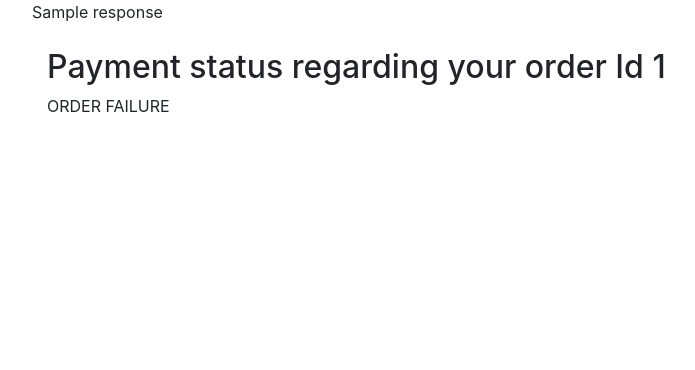
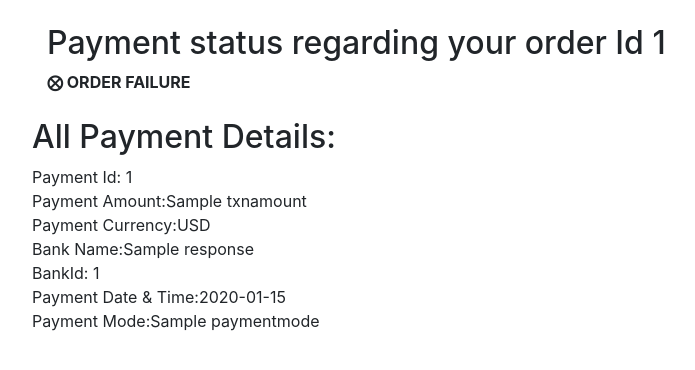
Before and after one commit to Parthiv586/MyAwesomeCart, a Django app: template shop/templates/shop/paymentstatus.html in a window 1280 px wide. Shown: the part 56-426 px from the top of the page, without its empty margins (53-748 px from the left). Run offline with Django 3.2, Linux system fonts and the light colour scheme; the template is opened without the code that fills it: most values are stand-ins (such as "Sample title", 1, 10 or a date in 2020); some libraries are stand-ins or nearby versions.

Commit message:
paytm added

```diff
--- a/shop/templates/shop/basic.html
+++ b/shop/templates/shop/basic.html
@@ -1,23 +1,29 @@
 <!doctype html>
 <html lang="en">
+
 <head>
   <!-- Required meta tags -->
   <meta charset="utf-8">
   <meta name="viewport" content="width=device-width, initial-scale=1, shrink-to-fit=no">
 
   <!-- Bootstrap CSS -->
-    <link rel="stylesheet" href="https://stackpath.bootstrapcdn.com/bootstrap/4.2.1/css/bootstrap.min.css" integrity="sha384-GJzZqFGwb1QTTN6wy59ffF1BuGJpLSa9DkKMp0DgiMDm4iYMj70gZWKYbI706tWS" crossorigin="anonymous">
+  <link rel="stylesheet" href="https://stackpath.bootstrapcdn.com/bootstrap/4.2.1/css/bootstrap.min.css"
+    integrity="sha384-GJzZqFGwb1QTTN6wy59ffF1BuGJpLSa9DkKMp0DgiMDm4iYMj70gZWKYbI706tWS" crossorigin="anonymous">
 
   <title>{% block title%} {% endblock %}</title>
-     <style>
-       {% block css %} {% endblock %}
-  </style>
+
+  {% block css %}
+
+  {% endblock %}
+
 </head>
+
 <body>
 
   <nav class="navbar navbar-expand-lg navbar-dark bg-dark">
     <a class="navbar-brand" href="/shop">My Awesome Cart</a>
-  <button class="navbar-toggler" type="button" data-toggle="collapse" data-target="#navbarSupportedContent" aria-controls="navbarSupportedContent" aria-expanded="false" aria-label="Toggle navigation">
+    <button class="navbar-toggler" type="button" data-toggle="collapse" data-target="#navbarSupportedContent"
+      aria-controls="navbarSupportedContent" aria-expanded="false" aria-label="Toggle navigation">
       <span class="navbar-toggler-icon"></span>
     </button>
 
@@ -45,10 +51,12 @@
 
       </ul>
       <form method='get' action='/shop/search/' class="form-inline my-2 my-lg-0">
-      <input class="form-control mr-sm-2" type="search" placeholder="Search" aria-label="Search" name="search" id="search">
+        <input class="form-control mr-sm-2" type="search" placeholder="Search" aria-label="Search" name="search"
+          id="search">
         <button class="btn btn-outline-success my-2 my-sm-0" type="submit">Search</button>
       </form>
-    <button type="button" class="btn btn-secondary mx-2" id="popcart" data-container="body" data-toggle="popover" data-placement="bottom" data-html="true" data-content="Vivamus
+      <button type="button" class="btn btn-secondary mx-2" id="popcart" data-container="body" data-toggle="popover"
+        data-placement="bottom" data-html="true" data-content="Vivamus
 sagittis lacus vel augue laoreet rutrum faucibus.">
 
 
@@ -60,11 +68,15 @@ sagittis lacus vel augue laoreet rutrum faucibus.">
 
   <!-- Optional JavaScript -->
   <!-- jQuery first, then Popper.js, then Bootstrap JS -->
-    <script src="https://code.jquery.com/jquery-3.3.1.js"
-  integrity="sha256-2Kok7MbOyxpgUVvAk/HJ2jigOSYS2auK4Pfzbm7uH60="
+  <script src="https://code.jquery.com/jquery-3.3.1.js" integrity="sha256-2Kok7MbOyxpgUVvAk/HJ2jigOSYS2auK4Pfzbm7uH60="
     crossorigin="anonymous"></script>
-    <script src="https://cdnjs.cloudflare.com/ajax/libs/popper.js/1.14.6/umd/popper.min.js" integrity="sha384-wHAiFfRlMFy6i5SRaxvfOCifBUQy1xHdJ/yoi7FRNXMRBu5WHdZYu1hA6ZOblgut" crossorigin="anonymous"></script>
-    <script src="https://stackpath.bootstrapcdn.com/bootstrap/4.2.1/js/bootstrap.min.js" integrity="sha384-B0UglyR+jN6CkvvICOB2joaf5I4l3gm9GU6Hc1og6Ls7i6U/mkkaduKaBhlAXv9k" crossorigin="anonymous"></script>
+  <script src="https://cdnjs.cloudflare.com/ajax/libs/popper.js/1.14.6/umd/popper.min.js"
+    integrity="sha384-wHAiFfRlMFy6i5SRaxvfOCifBUQy1xHdJ/yoi7FRNXMRBu5WHdZYu1hA6ZOblgut"
+    crossorigin="anonymous"></script>
+  <script src="https://stackpath.bootstrapcdn.com/bootstrap/4.2.1/js/bootstrap.min.js"
+    integrity="sha384-B0UglyR+jN6CkvvICOB2joaf5I4l3gm9GU6Hc1og6Ls7i6U/mkkaduKaBhlAXv9k"
+    crossorigin="anonymous"></script>
   {% block js %} {% endblock %}
 </body>
+
 </html>
--- a/shop/templates/shop/paymentstatus.html
+++ b/shop/templates/shop/paymentstatus.html
@@ -2,18 +2,37 @@
 {% block title%} My Awesome Cart Tracker{% endblock %}
 {% block body %}
 <div class="container">
-    {{response}}
+
+
     <div class="col my-4">
 
         <h2>Payment status regarding your order Id {{response.ORDERID}}</h2>
         {% if response.RESPCODE == '01' %}
-        ORDER SUCCESS
-        {% else %}
-        ORDER FAILURE
+        <strong>&checkmark; Your order has been successfully placed.</strong>
+        <h2>All Payment Details:</h2>
+        Payment Id: {{response.TXNID}}<br>
+        Payment Amount:{{ response.TXNAMOUNT }}<br>
+        Payment Currency:{{ response.CURRENCY }}<br>
+        Bank Name:{{ response.BANKNAME }}<br>
+        BankId: {{ response.BANKTXNID }}<br>
+        Payment Date & Time:{{ response.TXNDATE }}<br>
+        Payment Mode:{{ response.PAYMENTMODE }}<br>
+        <script>localStorage.clear();</script>
+        {% else %} <strong>
+            &bigotimes; ORDER FAILURE</strong>
         {% endif%}
 
     </div>
 
+    <!-- {{response}} -->
+    <h2>All Payment Details:</h2>
+    Payment Id: {{response.TXNID}}<br>
+    Payment Amount:{{ response.TXNAMOUNT }}<br>
+    Payment Currency:{{ response.CURRENCY }}<br>
+    Bank Name:{{ response.BANKNAME }}<br>
+    BankId: {{ response.BANKTXNID }}<br>
+    Payment Date & Time:{{ response.TXNDATE }}<br>
+    Payment Mode:{{ response.PAYMENTMODE }}<br>
 </div>
 {% endblock %}
 {% block js %}
--- a/shop/views.py
+++ b/shop/views.py
@@ -6,7 +6,9 @@ from django.views.decorators.csrf import csrf_exempt
 from PayTm import Checksum
 # Create your views here.
 from django.http import HttpResponse
-MERCHANT_KEY = 'Your-Merchant-Key-Here'
+
+#enter your merchent key here...........
+MERCHANT_KEY = '...................................................'
 
 def index(request):
     allProds = []
@@ -113,7 +115,7 @@ def checkout(request):
         # Request paytm to transfer the amount to your account after payment by user
         param_dict = {
 
-                'MID': 'Your-Merchant-Id-Here',
+                'MID': 'Enter your merchent id here..........',
                 'ORDER_ID': str(order.order_id),
                 'TXN_AMOUNT': str(amount),
                 'CUST_ID': email,
```
Also changed, not shown: shop/templates/shop/index.html (+33 -24 lines), shop/templates/shop/search.html (+46 -41 lines), README.md (deleted), blog/static/blog/blg.jfif (added), blog/static/blog/sharp tailoring.jpg (added), blog/static/blog/start.jpg (added), db.sqlite3, media/shop/images/blg.jfif (added), media/shop/images/sharp_tailoring.jpg (added), media/shop/images/start.jpg (added), shop/templates/shop/contact.html (indentation only), 1 other file. Lines whose indentation alone changed are shown as unchanged.
